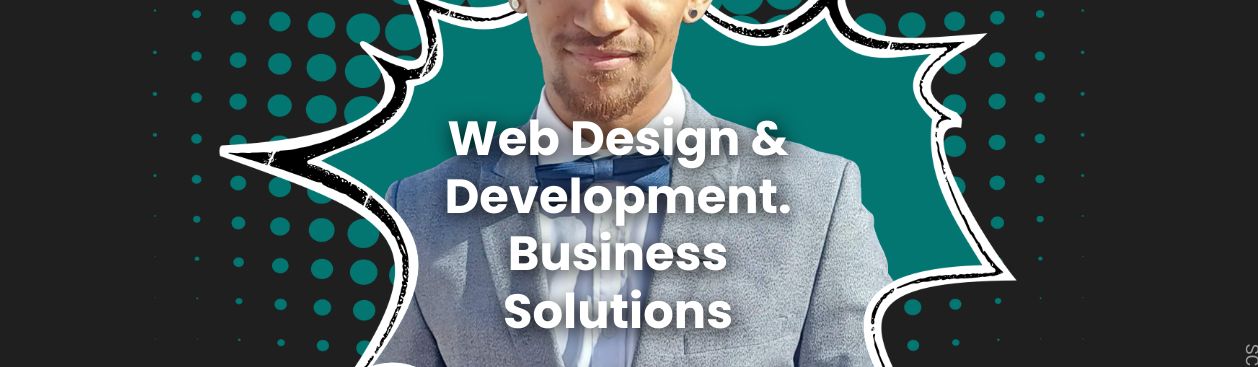
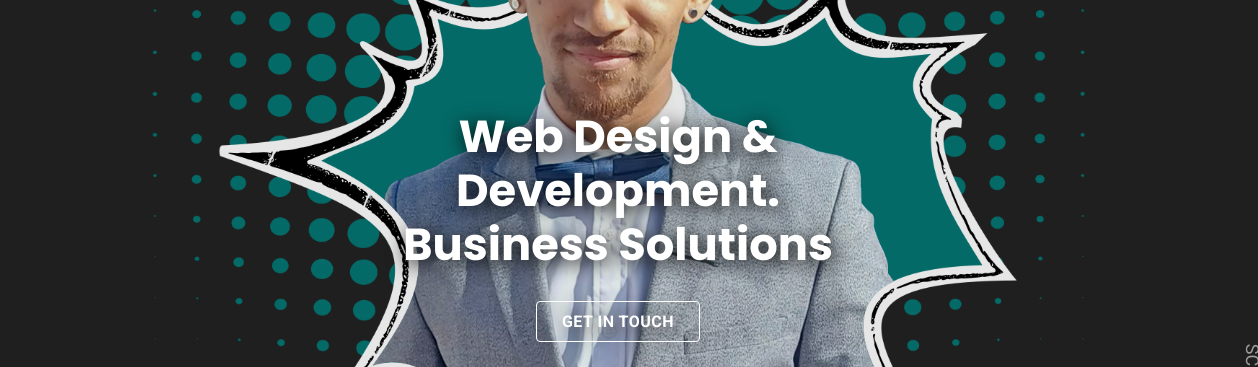
Before and after one commit to Unjustifiable1/justin-portfolio, a plain HTML site: page index.html in a window 1280 px wide. Shown: the part 290-657 px from the top of the page, 22-1280 px from the left. Drawn offline with nearby package versions, Linux system fonts and the light colour scheme; a web font is replaced by a local one.

Commit message:
README images updated. Hero image filter added

```diff
--- a/assets/css/style.css
+++ b/assets/css/style.css
@@ -532,6 +532,10 @@ main {
   max-width: 500px;
   width: 125%;
   margin-bottom: 30px;
+
+  picture {
+    filter: brightness(90%);
+  }
 }
 
 :is(.hero-social-list, .scroll-down) {
@@ -1176,7 +1180,7 @@ textarea.input-field {
      * typography
      */
 
-    --fs-2: 3rem;
+    --fs-2: 2.8rem;
 
     /**
      * spacing
--- a/index.html
+++ b/index.html
@@ -114,7 +114,7 @@
 
         <div class="hero-content">
 
-          <h2 class="h2 hero-title">Web Design & Development. <br> Business <br> Solutions</h2>
+          <h2 class="h2 hero-title">Web Design & Development. <br> Business Solutions</h2>
 
           <a href="#contact" class="btn btn-primary">Get in touch</a>
 
@@ -854,9 +854,9 @@
             </a>
           </li>
 
-          <li>
+          <!-- <li>
             <button class="load-more">Load more work...</button>
-          </li>
+          </li> -->
 
         </ul>
 
```
Also changed, not shown: readme-images/desktop.png, readme-images/project-logo.png, 2 other files.
